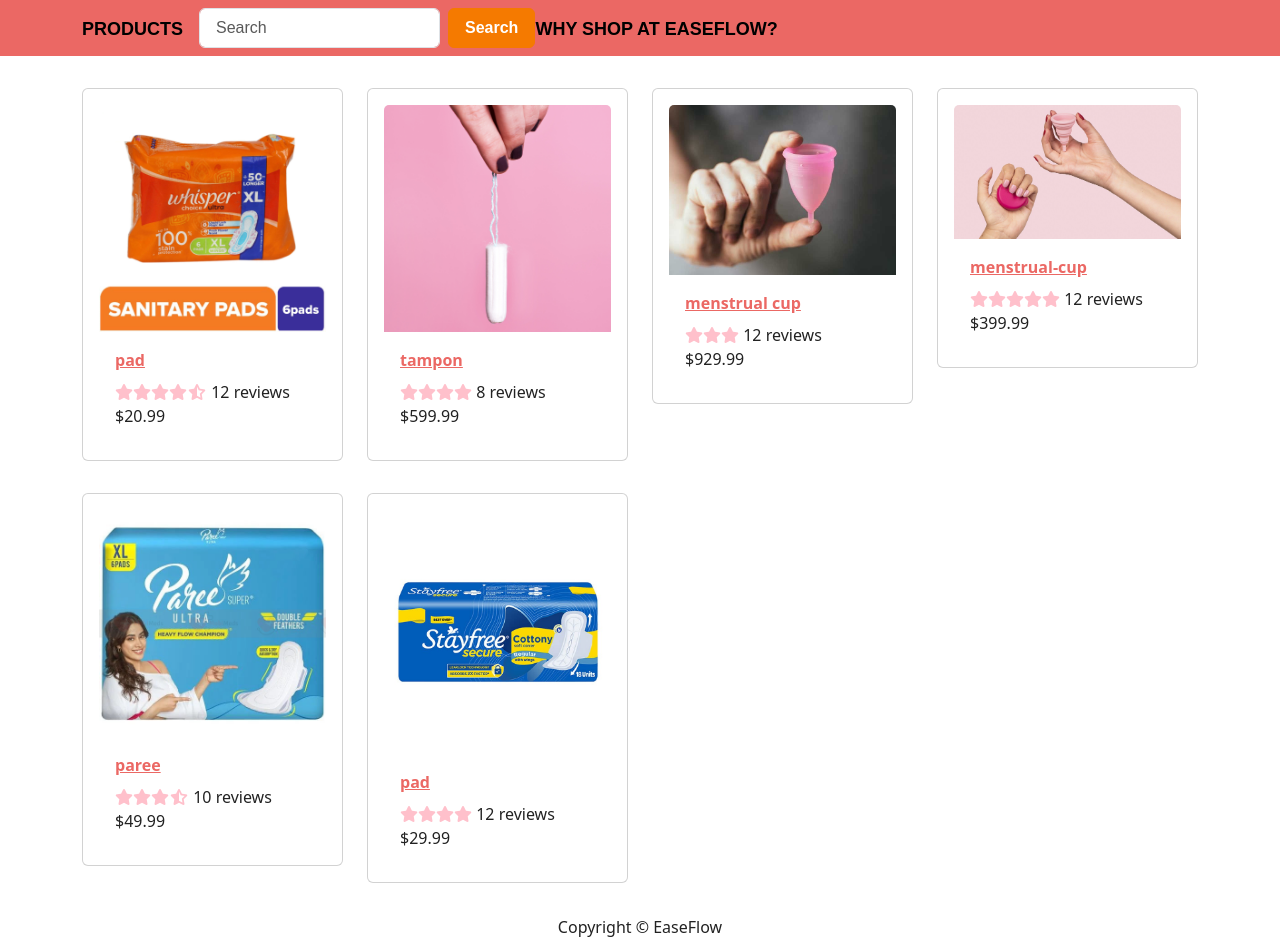
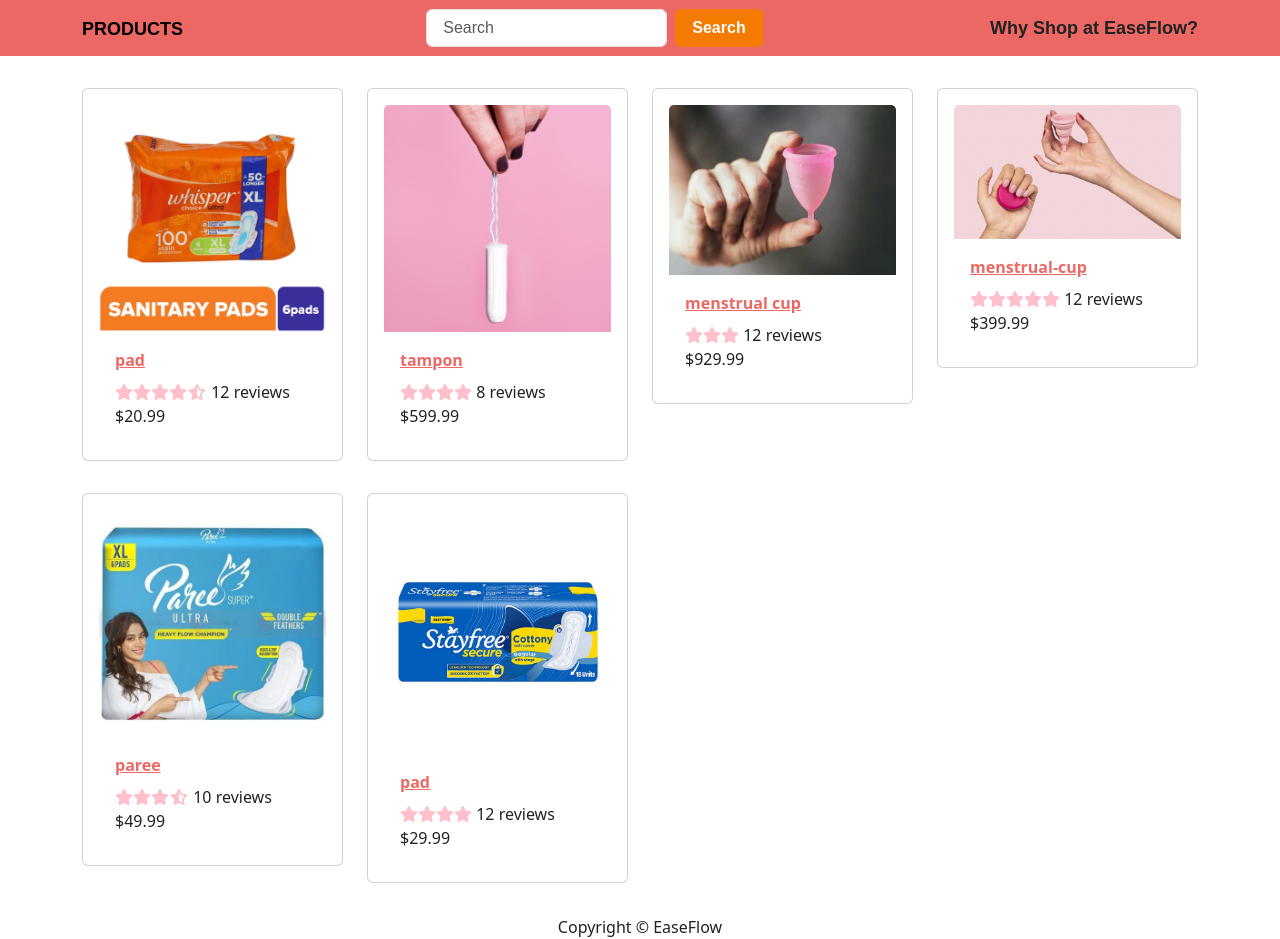
Before and after one commit to ayushmakafle/EaseFlow, a React (Create React App) app in the folder frontend/: page / in a window 1280 px wide. Built offline with nearby package versions, Linux system fonts and the light colour scheme; a web font is replaced by a local one.

Commit message:
updated ecomheader

```diff
--- a/frontend/src/components/EcomHeader.jsx
+++ b/frontend/src/components/EcomHeader.jsx
@@ -1,20 +1,16 @@
 import React from 'react';
 import { Nav, Navbar, Container, Form, Button } from 'react-bootstrap';
-import { Link } from 'react-router-dom';
-import {LinkContainer} from 'react-router-bootstrap';
+import { LinkContainer } from 'react-router-bootstrap';
 
 const EcomHeader = () => {
   return (
     <>
       <Navbar expand="lg" bg="primary" collapseOnSelect>
-        <Container>
+        <Container className="justify-content-between">
           <LinkContainer to='/'>
             <Navbar.Brand>Products</Navbar.Brand>
           </LinkContainer>
-          <Navbar.Toggle aria-controls="basic-navbar-nav" />
-          <Navbar.Collapse id="basic-navbar-nav">
-            <Nav className='ml-auto'>
-              <Form className="d-flex">
+          <Form className="d-flex mx-auto">
             <Form.Control
               type="search"
               placeholder="Search"
@@ -24,10 +20,8 @@
             <Button variant="danger">Search</Button>
           </Form>
           <LinkContainer to='/whyshophere'>
-              <Navbar.Brand>Why Shop at EaseFlow?</Navbar.Brand>
+            <Nav.Link>Why Shop at EaseFlow?</Nav.Link>
           </LinkContainer>
-          </Nav>
-          </Navbar.Collapse>
         </Container>
       </Navbar>
     </>
```
Lines whose indentation alone changed are shown as unchanged.
